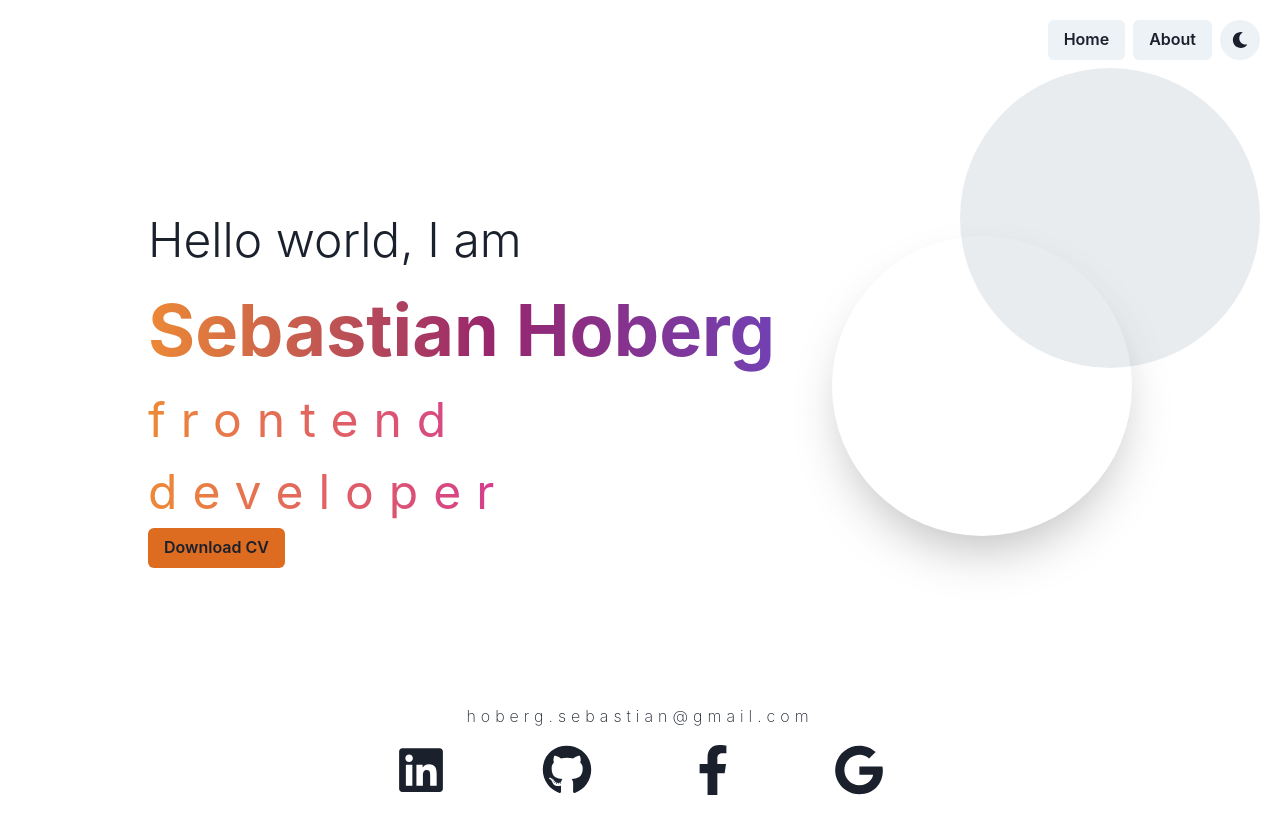
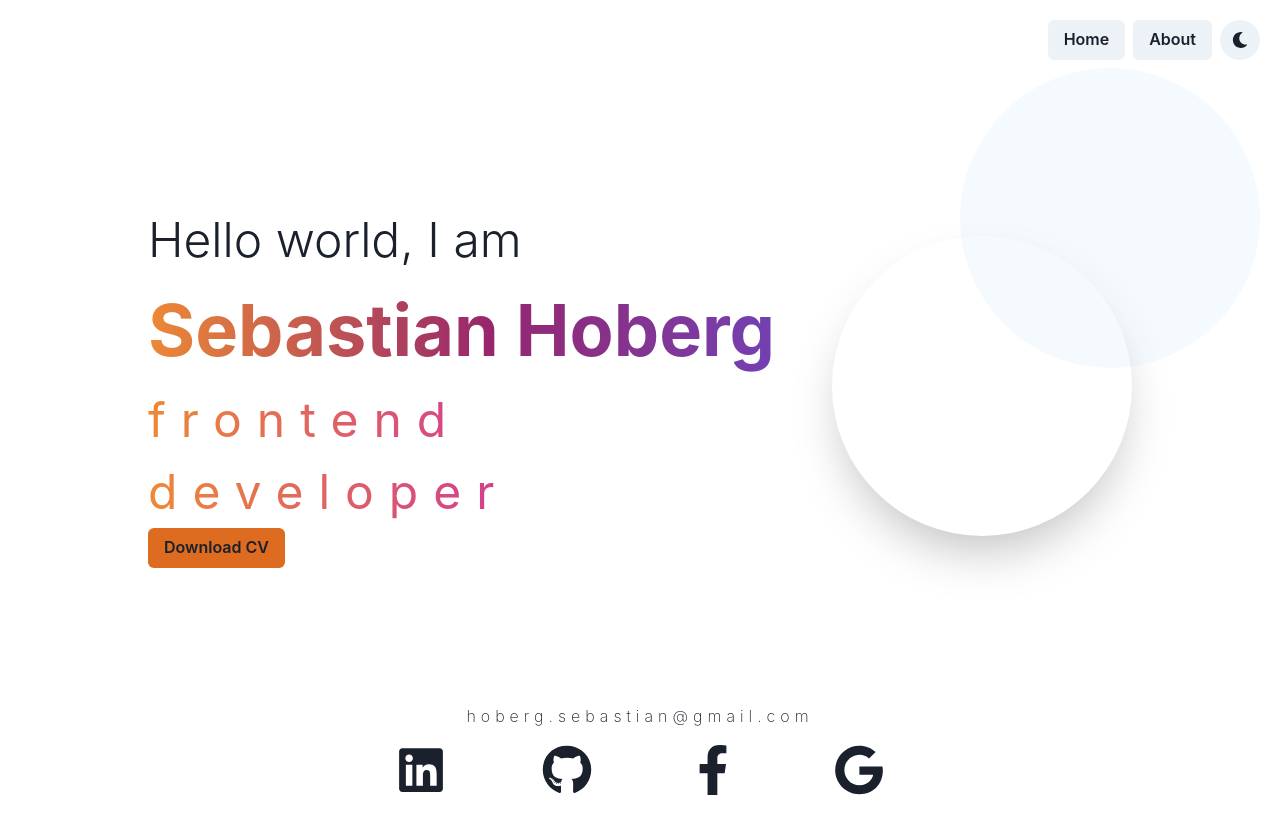
Before and after one commit to sehob2020/examensarbete-sebastian_hoberg, a React (Create React App) app: page / in a window 1280 px wide. Built offline with nearby package versions, Linux system fonts and the light colour scheme.

Commit message:
Fixing circle color

```diff
--- a/src/components/Header.js
+++ b/src/components/Header.js
@@ -2,15 +2,17 @@ import { Button } from '@chakra-ui/button';
 import { Circle, Stack, Flex, Box, Text, Link } from '@chakra-ui/layout';
 import { useMediaQuery } from '@chakra-ui/media-query';
 import React from 'react';
+import { useColorMode } from '@chakra-ui/color-mode';
 
 function Header() {
 
     const [isNotSmallerScreen] = useMediaQuery("(min-width:600px)");
+    const { colorMode, toggleColorMode } = useColorMode();
+    const isDark = colorMode === "dark";
 
     return (
         <Stack>
-            <Circle position="absolute" bg="blue.800" opacity="0.1"
-                w="300px" h="300px" alignSelf="flex-end" />
+            <Circle position="absolute" bg={isDark ? "blue.800" : "blue.200"} opacity="0.1" w="300px" h="300px" alignSelf="flex-end" />
             <Flex direction={isNotSmallerScreen ? "row" : "column"}
                 spacing="200px" p={isNotSmallerScreen ? "32" : "0"}
                 alignSelf="flex-start">
```
